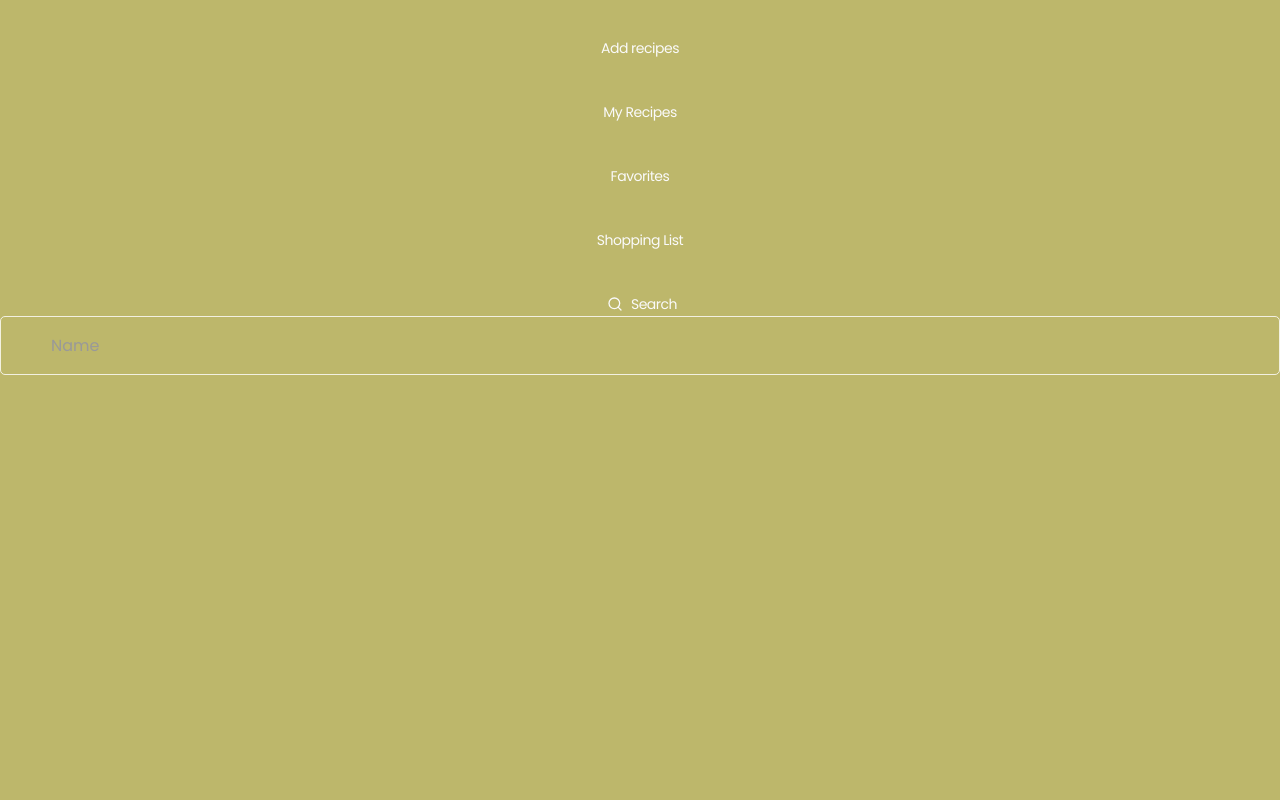
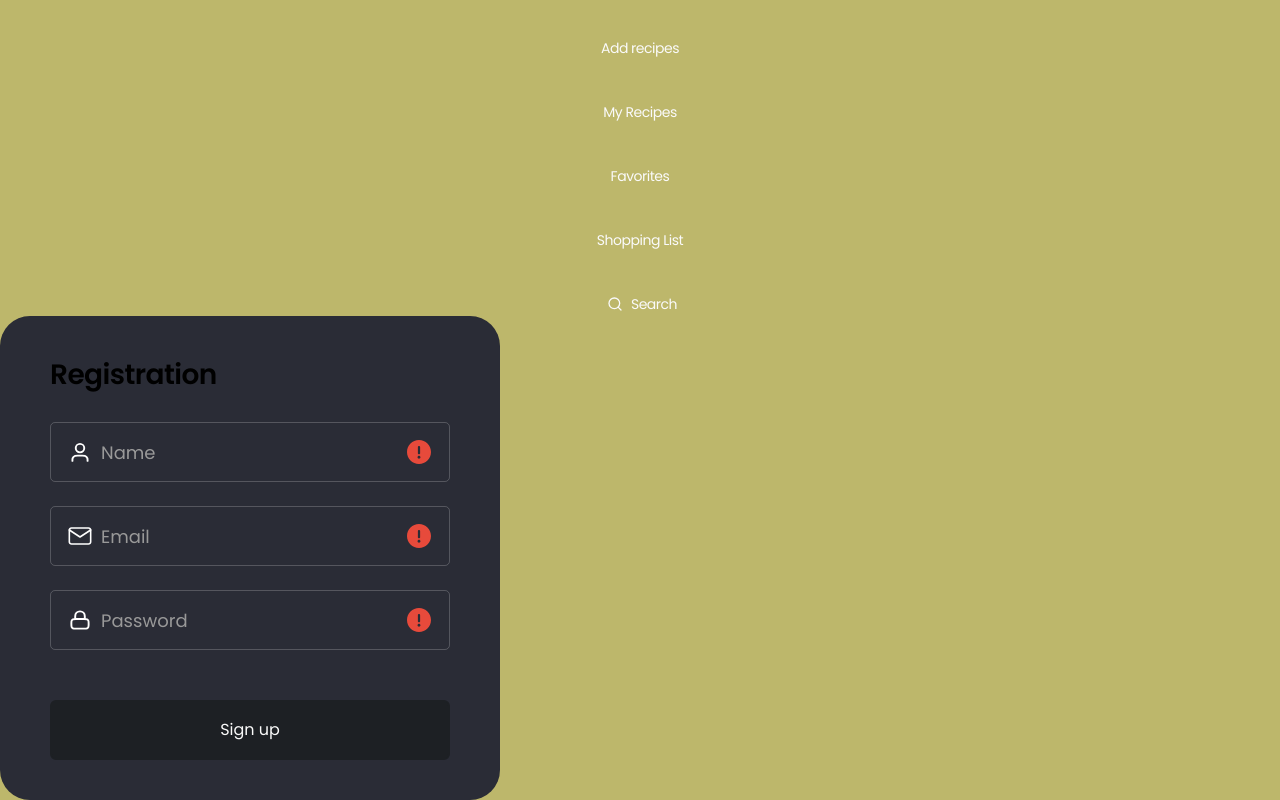
Before and after one commit to pawelrogowski/soYum, a React (Vite) app: page / in a window 1280 px wide. Shown: the part 459-1259 px from the top of the page. Before the commit the page ends 834 px from the top, so only its background shows below. Built offline with nearby package versions, Linux system fonts and the light colour scheme.

Commit message:
added registration form component

```diff
--- a/src/App.jsx
+++ b/src/App.jsx
@@ -10,7 +10,7 @@ import { SocialIcons } from "./components/SocialIcons/SocialIcons";
 import { BrowserRouter } from "react-router-dom";
 import { Navigation } from "./components/Navigation/Navigation";
 import { SearchForm } from "./components/SearchForm/SearchForm";
-import { TextInput } from "./components/TextInput/TextInput";
+import { RegisterForm } from "./components/Forms/RegisterForm/RegisterForm";
 export const App = () => {
 	const { theme } = useContext(ThemeContext);
 
@@ -40,11 +40,7 @@ export const App = () => {
 					<Navigation variant="header" />
 					<Navigation variant="hamburger" />
 				</div>
-				<TextInput
-					placeholder="Name"
-					iconLeft="envelope"
-					iconRight="envelope"
-				></TextInput>
+				<RegisterForm />
 			</BrowserRouter>
 		</ThemeProvider>
 	);
--- a/src/components/Forms/RegisterForm/RegisterForm.jsx
+++ b/src/components/Forms/RegisterForm/RegisterForm.jsx
@@ -0,0 +1,31 @@
+import { Button } from "../../Button/Button";
+import { TextInput } from "../../TextInput/TextInput";
+import { StyledForm } from "./RegisterForm.styled";
+
+export const RegisterForm = () => {
+	return (
+		<StyledForm>
+			<h1>Registration</h1>
+			<ul>
+				<li>
+					<TextInput placeholder="Name" iconLeft="user" iconRight="!round" />
+				</li>
+				<li>
+					<TextInput
+						placeholder="Email"
+						iconLeft="envelope"
+						iconRight="!round"
+					/>
+				</li>
+				<li>
+					<TextInput
+						placeholder="Password"
+						iconLeft="lock"
+						iconRight="!round"
+					/>
+				</li>
+			</ul>
+			<Button variant="rectBig">Sign up</Button>
+		</StyledForm>
+	);
+};
--- a/src/components/Forms/RegisterForm/RegisterForm.styled.js
+++ b/src/components/Forms/RegisterForm/RegisterForm.styled.js
@@ -1,7 +1,40 @@
 import { styled } from "styled-components";
 
+import { flexContainer, font } from "../../../styles/mixins";
 export const StyledForm = styled.form`
 	width: 50rem;
 	height: 48.4rem;
 	padding: 4.4rem 5rem;
+	border-radius: 3rem;
+	background-color: ${({ theme }) => theme.registerForm.bg};
+	h1 {
+		${font({
+			family: ({ theme }) => theme.registerForm.font,
+			color: ({ theme }) => theme.registerForm.header,
+			size: "2.8rem",
+			weight: "600",
+			height: "3rem",
+			spacing: "-0.056rem",
+		})}
+	}
+	ul {
+		${flexContainer({
+			direction: "column",
+			justify: "flex-start",
+			align: "normal",
+			wrap: "nowrap",
+			gap: "2.4rem",
+		})}
+		margin-top:3.2rem;
+		margin-bottom: 5rem;
+		li {
+			position: relative;
+			svg {
+				position: absolute;
+			}
+		}
+	}
+	button {
+		width: 100%;
+	}
 `;
--- a/src/components/TextInput/TextInput.styled.js
+++ b/src/components/TextInput/TextInput.styled.js
@@ -6,7 +6,7 @@ export const StyledInput = styled.input`
 	${font({
 		family: ({ theme }) => theme.textInput.font,
 		color: ({ theme }) => theme.textInput.font,
-		size: "1.6rem",
+		size: "1.8rem",
 		weight: "400",
 	})}
 
@@ -23,16 +23,21 @@ export const StyledInput = styled.input`
 		width: 2.4rem;
 		height: 2.4rem;
 		top: 50%;
-		transform: translateX(-50%);
+		transform: translateY(-50%);
+
 		&:nth-of-type(1) {
+			stroke: white;
+			fill: none;
 			left: 1.8rem;
 		}
 		&:nth-of-type(2) {
+			fill: #e74a3b;
 			right: 1.9rem;
 		}
 	}
 
-	height: 100%;
+	height: 6rem;
+	max-height: 6rem;
 	width: 100%;
 	padding: 1.6rem 5rem;
 	outline: none;
@@ -40,13 +45,16 @@ export const StyledInput = styled.input`
 	border: 0.1rem solid ${({ theme }) => theme.textInput.borderIdle};
 	color: ${({ theme }) => theme.textInput.fontIdle};
 	background-color: ${({ theme }) => theme.textInput.bgIdle};
-	transition: color 100ms, background-color 100ms, border 100ms;
-	&:focus {
+	transition: color 100ms, background-color 100ms, border 100ms, fill 100ms;
+	&:focus,
+	&:hover {
 		border: 0.1rem solid ${({ theme }) => theme.textInput.borderActive};
 		${({ theme }) => theme.textInput.fontActive};
 	}
 	&:focus,
 	&:not(:placeholder-shown) ~ svg {
-		color: ${({ theme }) => theme.textInput.fontActive};
+		&:nth-of-type(1) {
+			stroke: ${({ theme }) => theme.textInput.iconActive};
+		}
 	}
 `;
--- a/src/styles/themes.js
+++ b/src/styles/themes.js
@@ -28,16 +28,21 @@ export const lightTheme = {
 		secondary: "#22252A",
 		form: "#2A2C36",
 	},
+	registerForm: {
+		font: typography.family.primary,
+		header: "#FAFAFA",
+		bg: "#2A2C36",
+	},
 	textInput: {
 		font: typography.family.primary,
 		bgIdle: "transparent",
 		bgActive: "transparent",
 		fontIdle: "#ffffffcc",
 		fontActive: "#fff",
-		borderIdle: "#ffffff99",
+		borderIdle: "#ffffff33",
 		borderActive: "#fff",
-		iconIdle: "ffffffcc",
-		iconActive: "fff",
+		iconIdle: "#ffffffcc",
+		iconActive: "#fff",
 	},
 	logo: {
 		header: {
@@ -152,16 +157,20 @@ export const darkTheme = {
 		secondary: "#1d2024",
 		form: "#2A2C36",
 	},
+	registerForm: {
+		font: typography.family.primary,
+		bg: "#2A2C36",
+	},
 	textInput: {
 		font: typography.family.primary,
 		bgIdle: "transparent",
 		bgActive: "transparent",
 		fontIdle: "#ffffffcc",
 		fontActive: "#fff",
-		borderIdle: "",
-		borderActive: "",
-		iconIdle: "ffffffcc",
-		iconActive: "fff",
+		borderIdle: "#ffffff33",
+		borderActive: "#fff",
+		iconIdle: "#ffffffcc",
+		iconActive: "#fff",
 	},
 	logo: {
 		header: {
```
